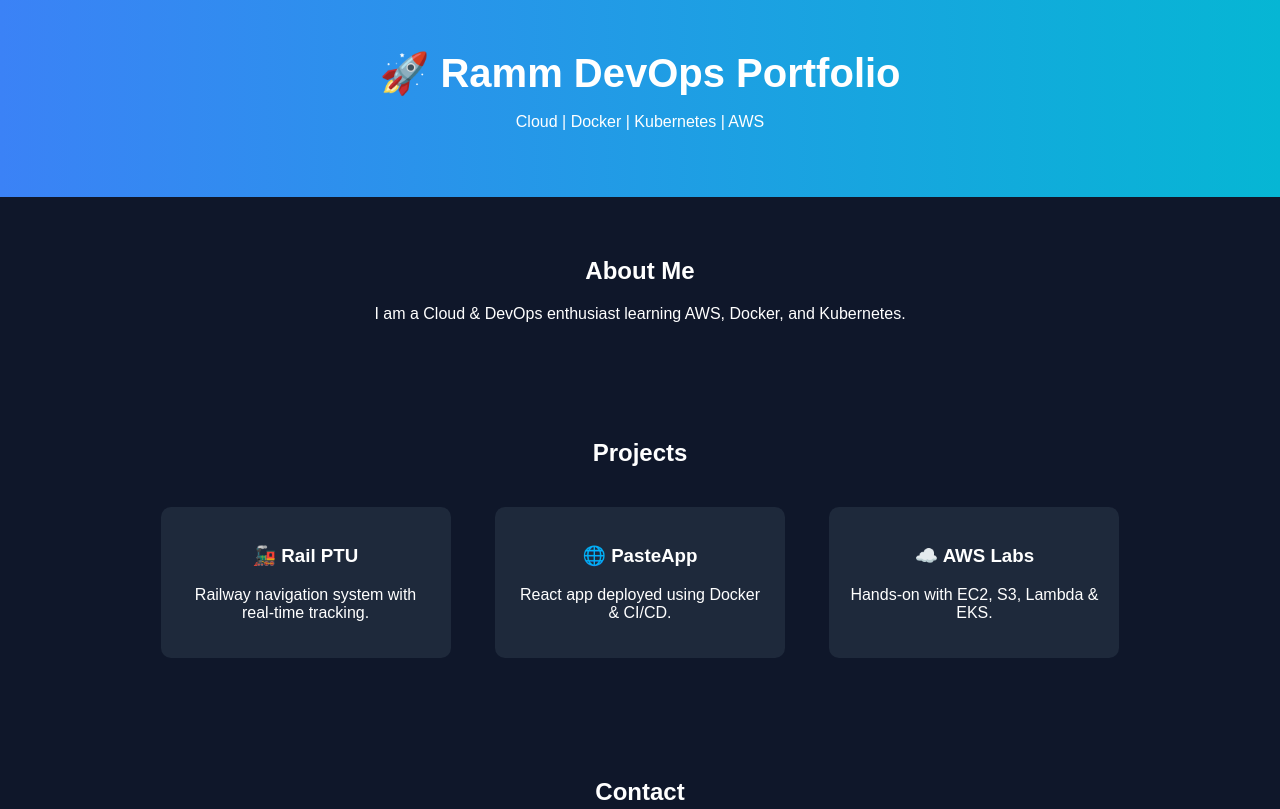
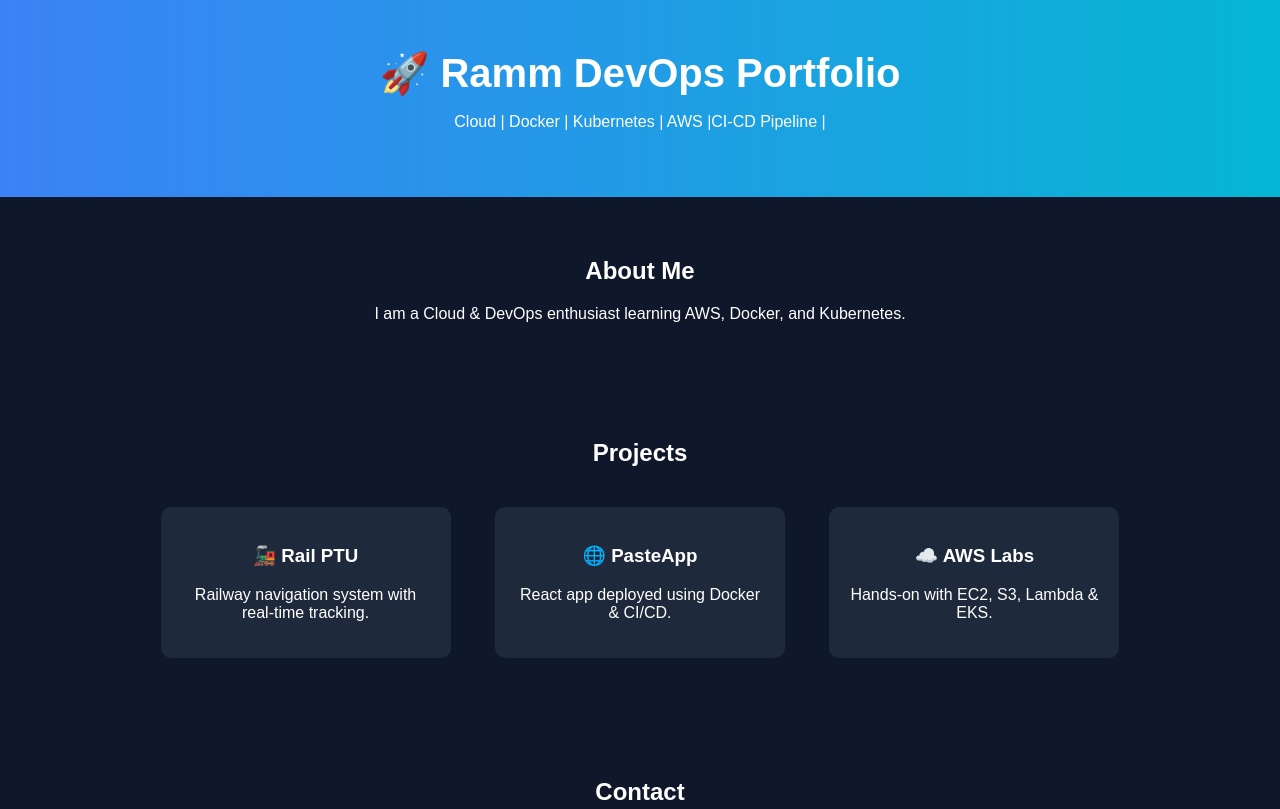
Before and after one commit to RamCse05/portfolio, a plain HTML site: page index.html in a window 1280 px wide. Shown: the top 809 px of the page. Drawn offline with Linux system fonts and the light colour scheme.

Commit message:
Update index.html

```diff
--- a/index.html
+++ b/index.html
@@ -53,7 +53,7 @@
 
 <header>
   <h1>🚀 Ramm DevOps Portfolio</h1>
-  <p>Cloud | Docker | Kubernetes | AWS</p>
+  <p>Cloud | Docker | Kubernetes | AWS |CI-CD Pipeline |</p>
 </header>
 
 <section>
```
